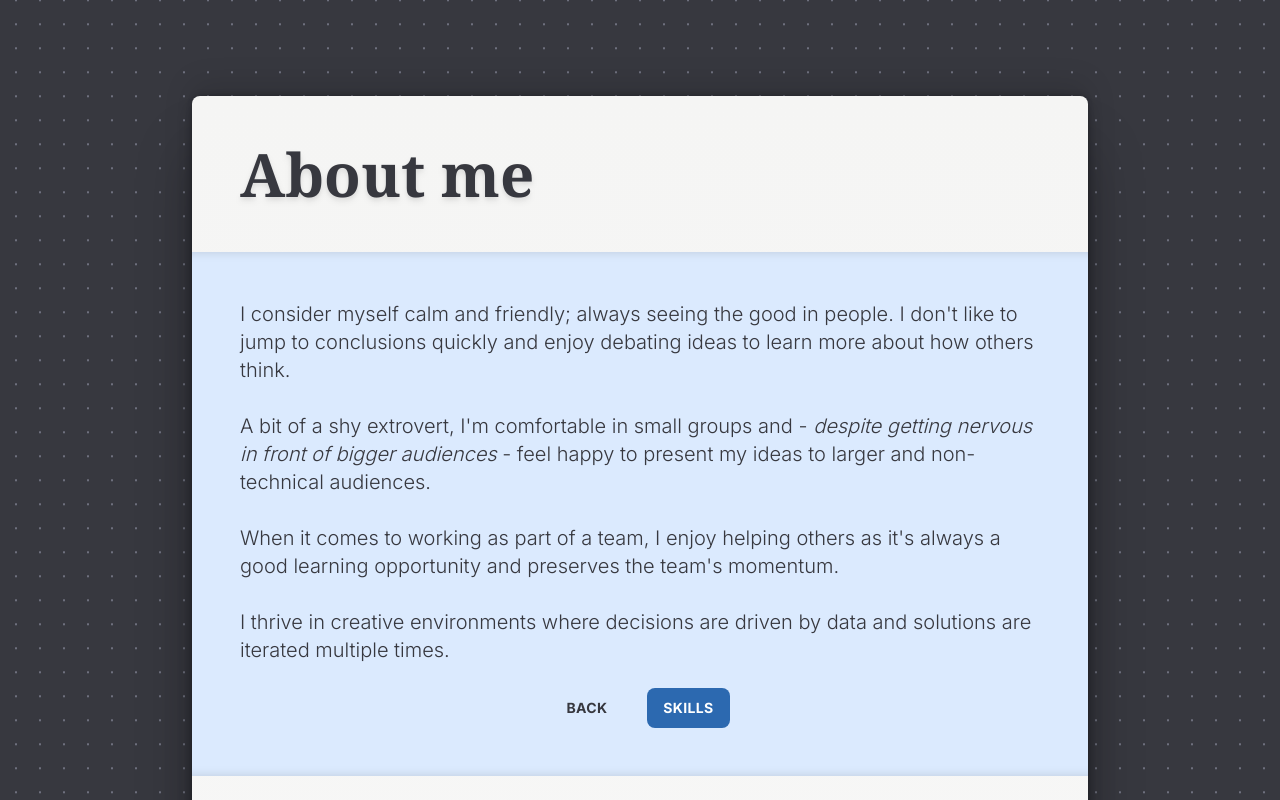
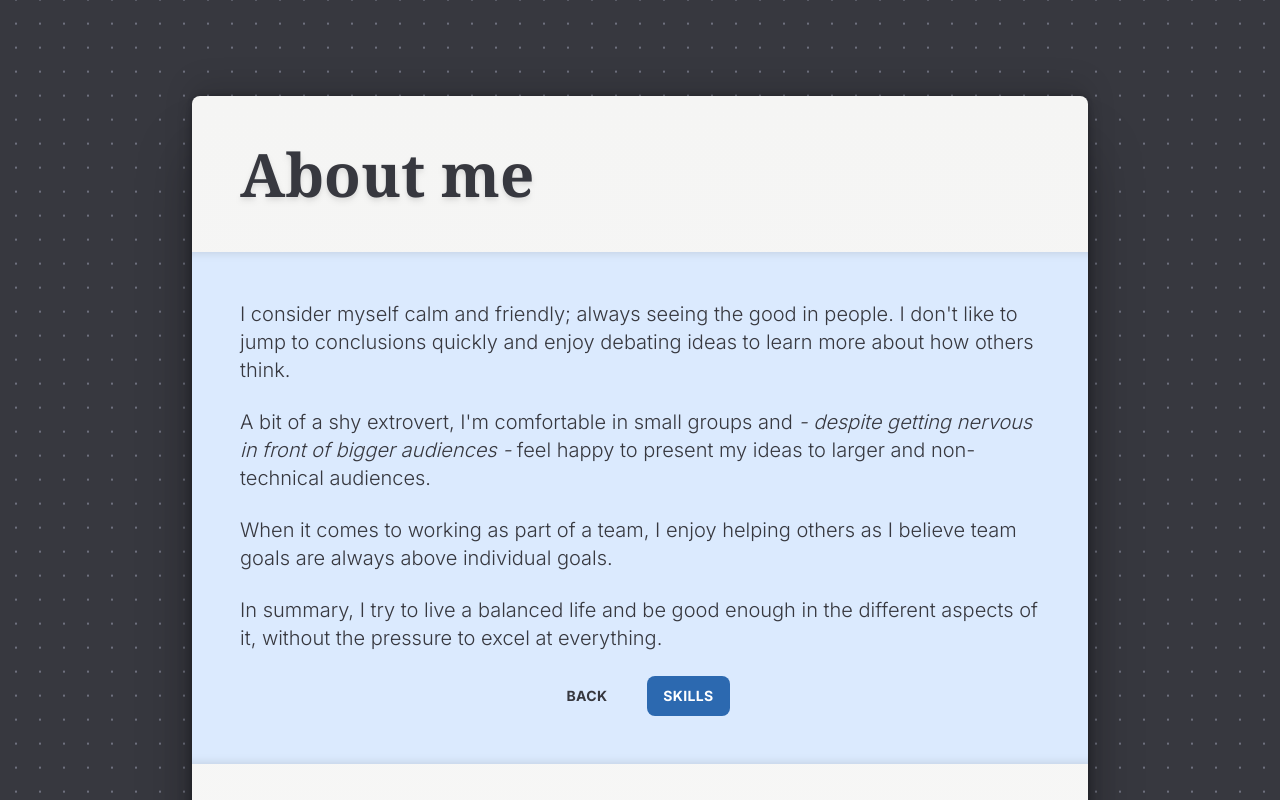
Before and after one commit to guillermo-segura/guillermo-segura.github.io, a Next.js app: page /traits in a window 1280 px wide. Shown: the top 800 px of the page. Built offline with nearby package versions, Linux system fonts and the light colour scheme.

Commit message:
feat: content update

```diff
--- a/src/app/skills/page.tsx
+++ b/src/app/skills/page.tsx
@@ -5,6 +5,7 @@ import content from '@/content/skills.json';
 import { ChipList } from '@/components/Chip';
 import { topSkills, avgSkills, wipSkills } from './skills';
 import { joinStringArrays } from '@/utils';
+import { LineBreak } from '@/components/LineBreak/LineBreak';
 
 const T_SHAPE_WIKI_LINK = 'https://en.wikipedia.org/wiki/T-shaped_skills';
 
@@ -27,9 +28,7 @@ export default function Page() {
 
       <CardSection blue spaceY={6}>
         <Text variant="subtext">{content.content[1]}</Text>
-        <BlueLink href={T_SHAPE_WIKI_LINK}>
-          {content.content[2]}
-        </BlueLink>
+        <Text variant="subtext">{content.content[2]}</Text>
       </CardSection>
 
       <CardSection>
--- a/src/app/traits/page.tsx
+++ b/src/app/traits/page.tsx
@@ -36,13 +36,16 @@ export default function Page() {
       <CardSection blue spaceY={6}>
         <Text variant="subtext">
           {traitsContent.content[1]}
-          <LineBreak />
+        </Text>
+        <Text variant="subtext">
           {traitsContent.content[2]}
           <i>{traitsContent.content[3]}</i>
           {traitsContent.content[4]}
-          <LineBreak />
+        </Text>
+        <Text variant="subtext">
           {traitsContent.content[5]}
-          <LineBreak />
+        </Text>
+        <Text variant="subtext">
           {traitsContent.content[6]}
         </Text>
         <div className={joinStringArrays(style.buttonsContainer)}>
--- a/src/content/home.json
+++ b/src/content/home.json
@@ -1,5 +1,5 @@
 {
   "header": "Hello!",
   "description": "My name is Guillermo, and I love solving problems.",
-  "content": "My goal is to live a balanced life and be good enough in the different aspects of it, without the pressure to excel at everything."
+  "content": "I enjoy turning problems into challenges by gathering data, discovering potential solutions, and choosing the solutions that better align with the desired outcome. I also enjoy iterating solutions, as the first solution isn't usually the best, but can lead to it."
 }
--- a/src/content/skills.json
+++ b/src/content/skills.json
@@ -1,8 +1,8 @@
 {
   "header": "My skills",
   "content": {
-    "1": "My technical skills have helped me build better software solutions and my soft skills have helped me develop good, lasting work relationships not only within my teams, but also across different departments. Together, these skills will help me develop into a T-shaped professional.",
-    "2": "What is a T-shaped professional?"
+    "1": "My technical skills have helped me build better software solutions and my soft skills have helped me develop good, lasting work relationships not only within my teams, but also across different departments.",
+    "2": "Overall, I'm proud of my current skillset, but I'm always seeking areas of improvement to stay relevant."
   },
   "cards": {
     "1": "😎 Experienced",
--- a/src/content/traits.json
+++ b/src/content/traits.json
@@ -2,11 +2,11 @@
   "header": "About me",
   "content": {
     "1": "I consider myself calm and friendly; always seeing the good in people. I don't like to jump to conclusions quickly and enjoy debating ideas to learn more about how others think.",
-    "2": "A bit of a shy extrovert, I'm comfortable in small groups and - ",
-    "3": "despite getting nervous in front of bigger audiences",
-    "4": " - feel happy to present my ideas to larger and non-technical audiences.",
-    "5": "When it comes to working as part of a team, I enjoy helping others as it's always a good learning opportunity and preserves the team's momentum.",
-    "6": "I thrive in creative environments where decisions are driven by data and solutions are iterated multiple times."
+    "2": "A bit of a shy extrovert, I'm comfortable in small groups and ",
+    "3": "- despite getting nervous in front of bigger audiences -",
+    "4": " feel happy to present my ideas to larger and non-technical audiences.",
+    "5": "When it comes to working as part of a team, I enjoy helping others as I believe team goals are always above individual goals.",
+    "6": "In summary, I try to live a balanced life and be good enough in the different aspects of it, without the pressure to excel at everything."
   },
   "sectionHeader": {
     "whatILike": "What I like"
```
